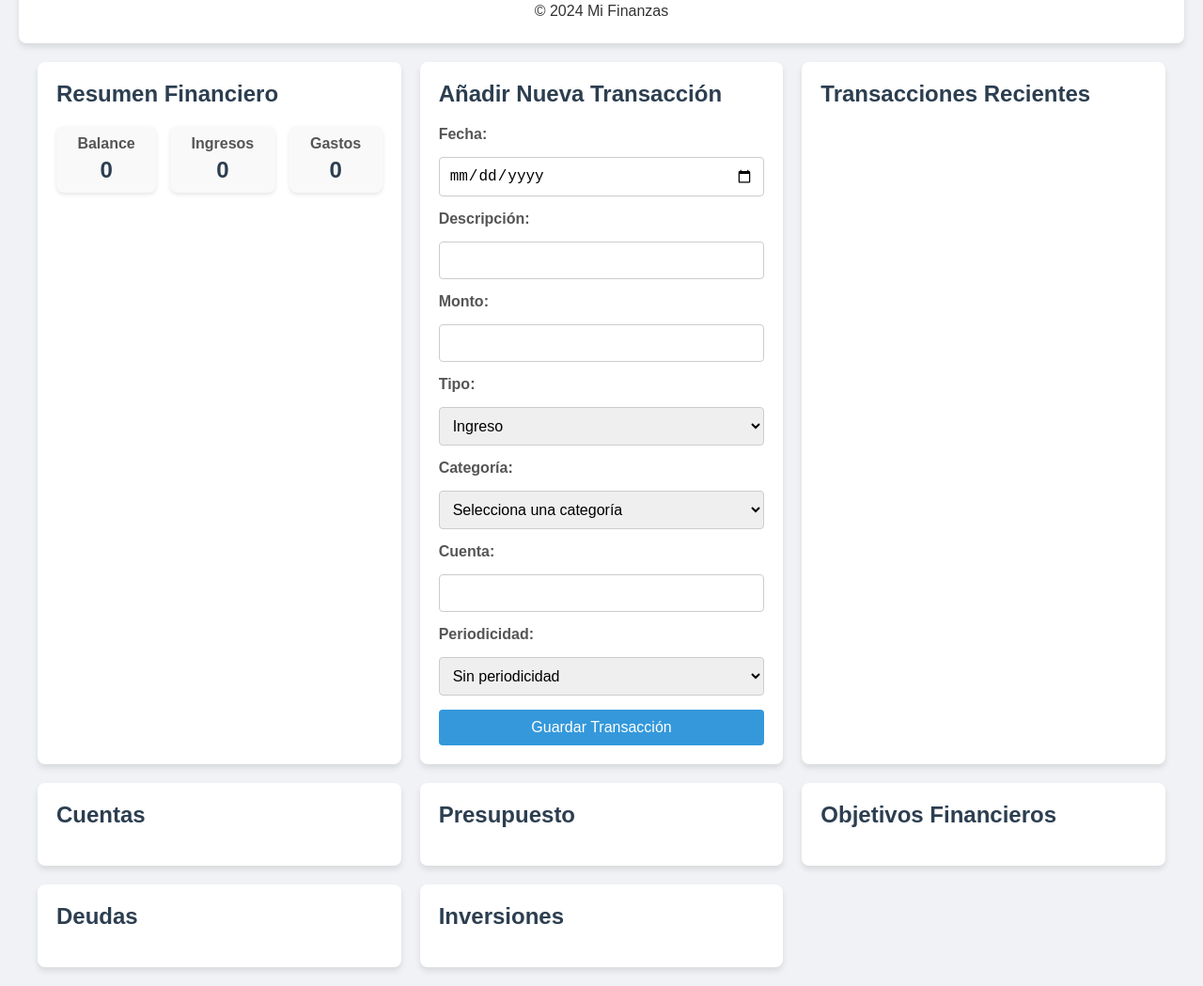
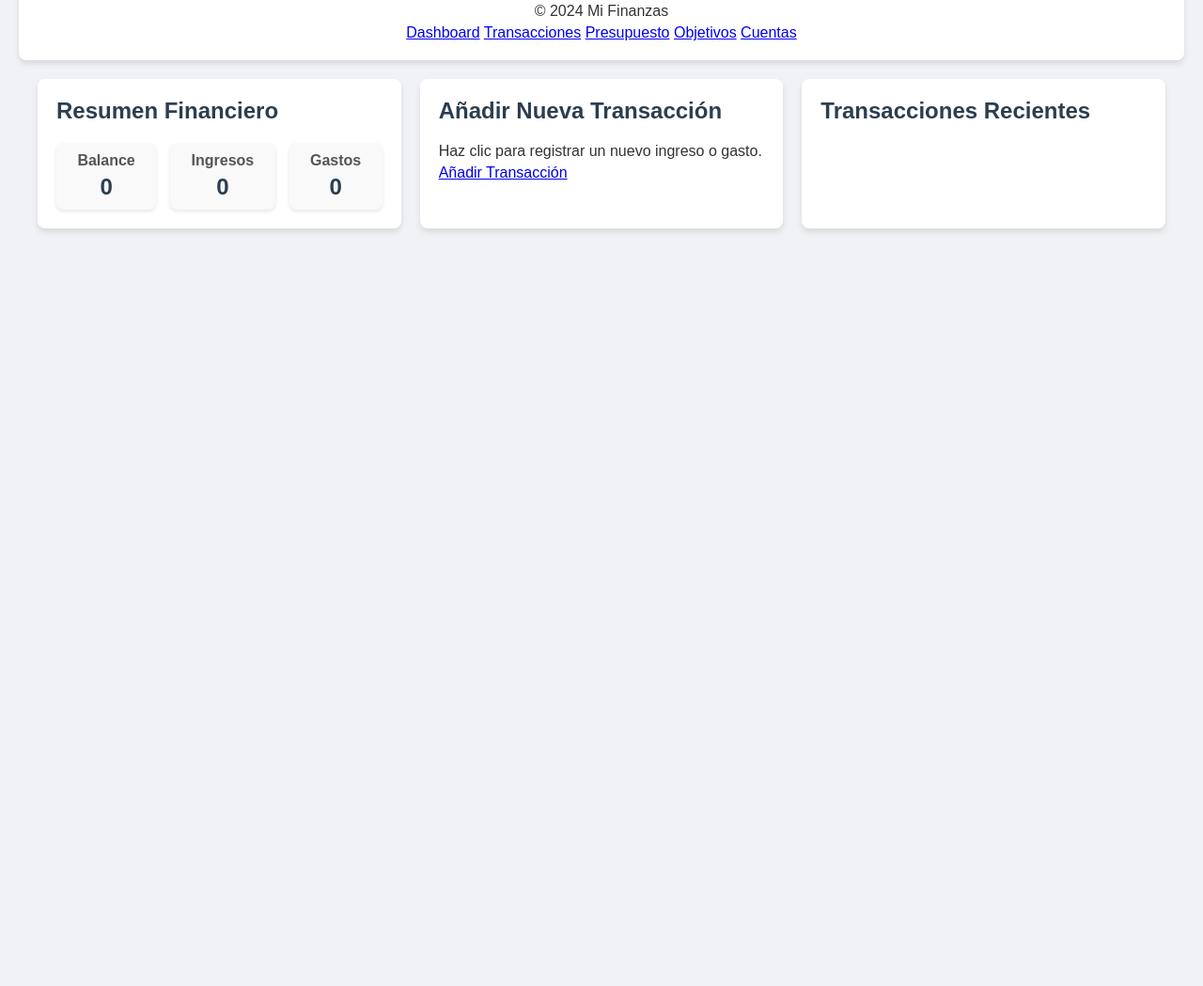
Before and after one commit to sebastiansarmientoforjan-maker/mi-finanzas-app, a website: page index.html in a window 1280 px wide. Shown: the part 100-1149 px from the top of the page at 94% size. After the commit the page ends 800 px from the top, so only its background shows below. Drawn offline with Linux system fonts and the light colour scheme; no server answers.

Commit message:
Update index.html

```diff
--- a/index.html
+++ b/index.html
@@ -10,6 +10,13 @@
     <header>
         <h1>Mi Dashboard Financiero</h1>
         <p>© 2024 Mi Finanzas</p>
+        <nav class="main-nav">
+            <a href="index.html" class="nav-link active">Dashboard</a>
+            <a href="transactions.html" class="nav-link">Transacciones</a>
+            <a href="budget.html" class="nav-link">Presupuesto</a>
+            <a href="goals.html" class="nav-link">Objetivos</a>
+            <a href="accounts.html" class="nav-link">Cuentas</a>
+        </nav>
     </header>
 
     <main class="dashboard-container">
@@ -33,68 +40,14 @@
 
         <section id="add-transaction-section" class="section-card">
             <h2>Añadir Nueva Transacción</h2>
-            <form id="new-transaction-form">
-                <label for="date">Fecha:</label>
-                <input type="date" id="date" required>
-
-                <label for="description">Descripción:</label>
-                <input type="text" id="description" required>
-
-                <label for="amount">Monto:</label>
-                <input type="number" id="amount" step="0.01" required>
-
-                <label for="type">Tipo:</label>
-                <select id="type" required>
-                    <option value="ingreso">Ingreso</option>
-                    <option value="gasto">Gasto</option>
-                </select>
-
-                <label for="category">Categoría:</label>
-                <select id="category" required>
-                    <option value="">Selecciona una categoría</option>
-                    </select>
-
-                <label for="account">Cuenta:</label>
-                <input type="text" id="account" required>
-
-                <label for="frequency">Periodicidad:</label>
-                <select id="frequency">
-                    <option value="none">Sin periodicidad</option>
-                    <option value="daily">Diario</option>
-                    <option value="weekly">Semanal</option>
-                    <option value="biweekly">Quincenal</option>
-                    <option value="monthly">Mensual</option>
-                    <option value="yearly">Anual</option>
-                </select>
-
-                <button type="submit">Guardar Transacción</button>
-            </form>
+            <p>Haz clic para registrar un nuevo ingreso o gasto.</p>
+            <a href="add-transaction.html" class="add-button">Añadir Transacción</a>
         </section>
 
         <section id="transactions-container" class="section-card">
             <h2>Transacciones Recientes</h2>
             <div id="transactions-list"></div>
         </section>
-
-        <section id="accounts-container" class="section-card">
-            <h2>Cuentas</h2>
-        </section>
-
-        <section id="budget-container" class="section-card">
-            <h2>Presupuesto</h2>
-        </section>
-
-        <section id="goals-container" class="section-card">
-            <h2>Objetivos Financieros</h2>
-        </section>
-
-        <section id="debts-container" class="section-card">
-            <h2>Deudas</h2>
-        </section>
-
-        <section id="investments-container" class="section-card">
-            <h2>Inversiones</h2>
-        </section>
     </main>
 
     <script src="script.js"></script>
```
